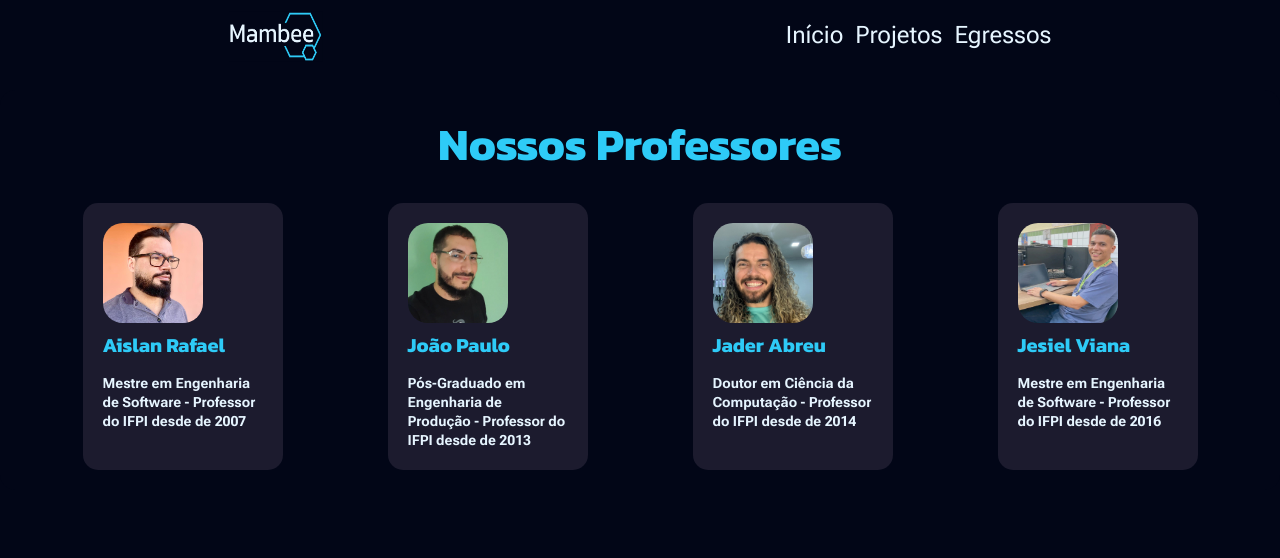
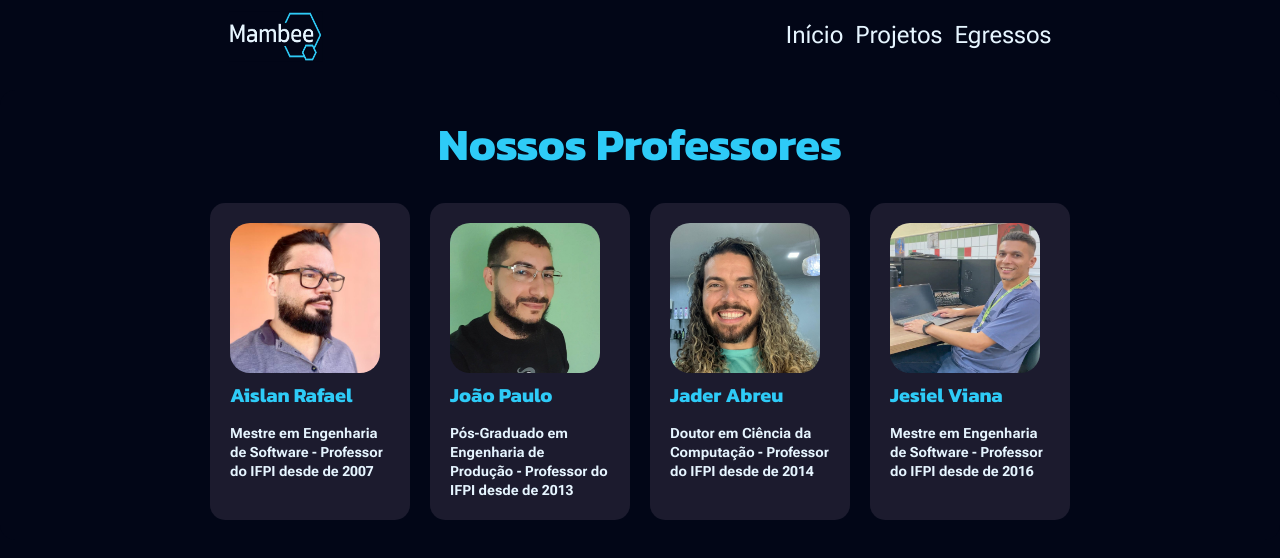
Before and after one commit to lealkedna/Mambee, a Next.js app: page / in a window 1280 px wide. Shown: the top 558 px of the page. Built offline with nearby package versions, Linux system fonts and the light colour scheme.

Commit message:
style: card  de nossos professores

```diff
--- a/src/components/ProfessoresCard.tsx
+++ b/src/components/ProfessoresCard.tsx
@@ -13,8 +13,8 @@ export default function ProfessorCard({ image, nome, descricao }: cardProfessore
         <Image className={styles.image_professor}
           src={image}
           alt={`Foto de ${nome}`}
-          width={100}
-          height={100}
+          width={150}
+          height={150}
         />
         <h3 className={styles.nome}>{nome}</h3>
         <p className={styles.descricao}>{descricao}</p>
--- a/src/styles/Professores.module.css
+++ b/src/styles/Professores.module.css
@@ -21,7 +21,6 @@
     justify-content: space-around;
     flex-wrap: wrap;
     gap: 20px;
-    width: 100%;
     max-width: 1200px;
 }
 .card {
```
